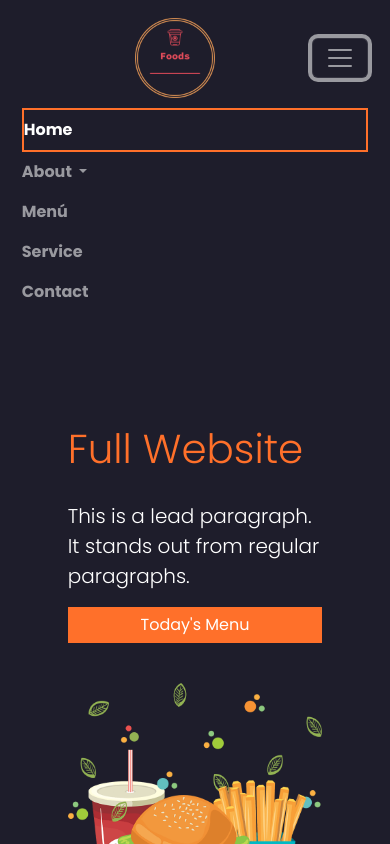
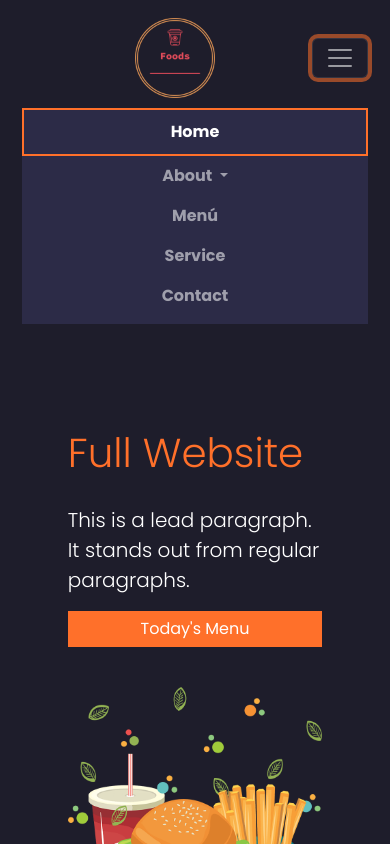
Before and after one commit to heisemberg/landingfoodflexgrid, a plain HTML site: page index.html in a window 390 px wide. Both pictures are taken after a click on the button "Toggle navigation". Shown: the top 844 px of the page. Drawn offline with nearby package versions, Linux system fonts and the light colour scheme.

Commit message:
actualizacion

```diff
--- a/css/style.css
+++ b/css/style.css
@@ -70,4 +70,18 @@ h4{
 .navbar-nav .nav-link.active, .navbar-nav .nav-link.show {
     color: var(--bs-navbar-active-color);
     border:solid 2px #ff702a;
+    padding: 10px;
   }
+
+  @media (max-width: 768px) {
+    .navbar-collapse {
+        text-align: center;
+        background-color: #2c2b47;
+      }
+  }
+
+  .navbar-toggler {
+    font-size: var(--bs-navbar-toggler-font-size);
+    line-height: 1;
+    color: rgba(255, 112, 42, 0.55);
+  }
```
